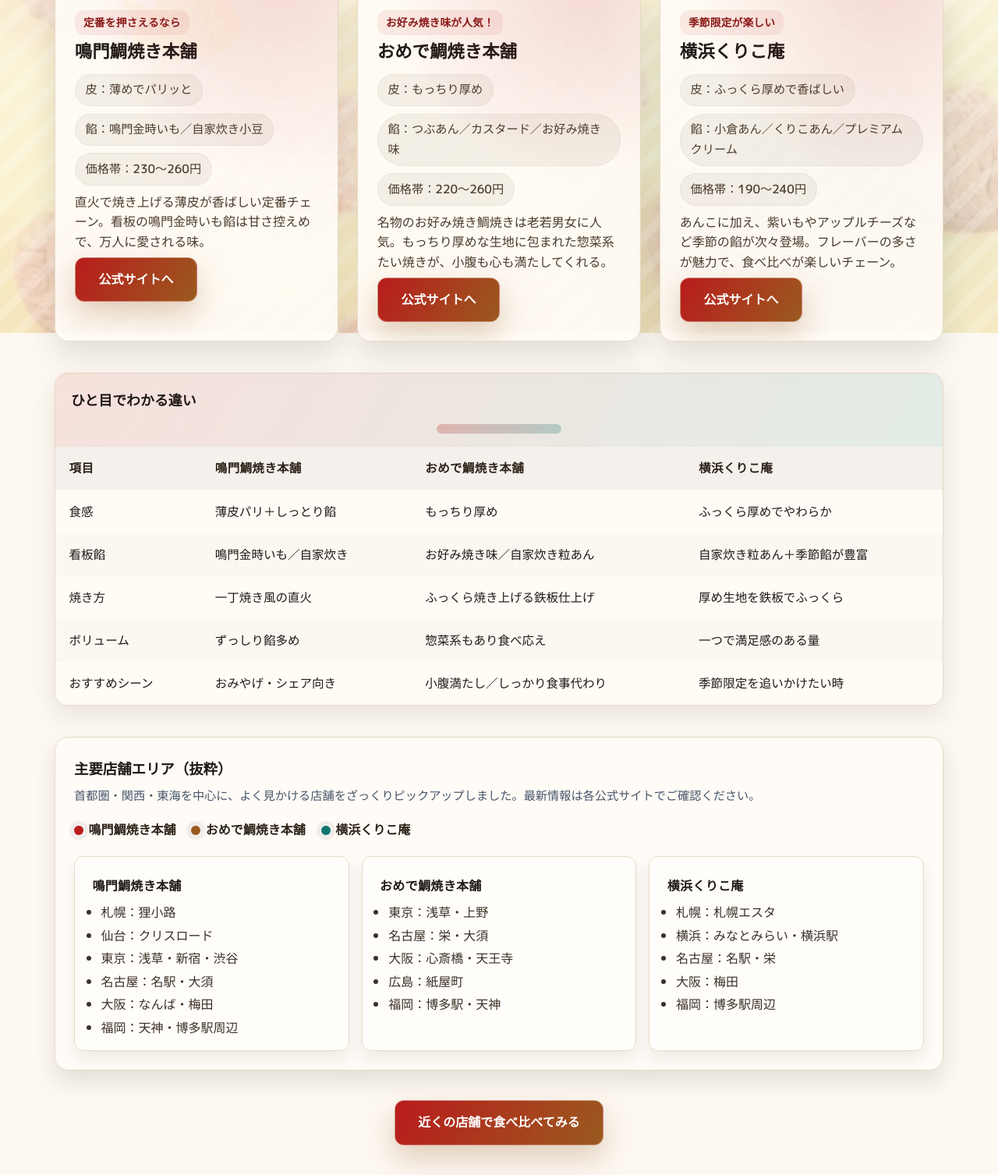
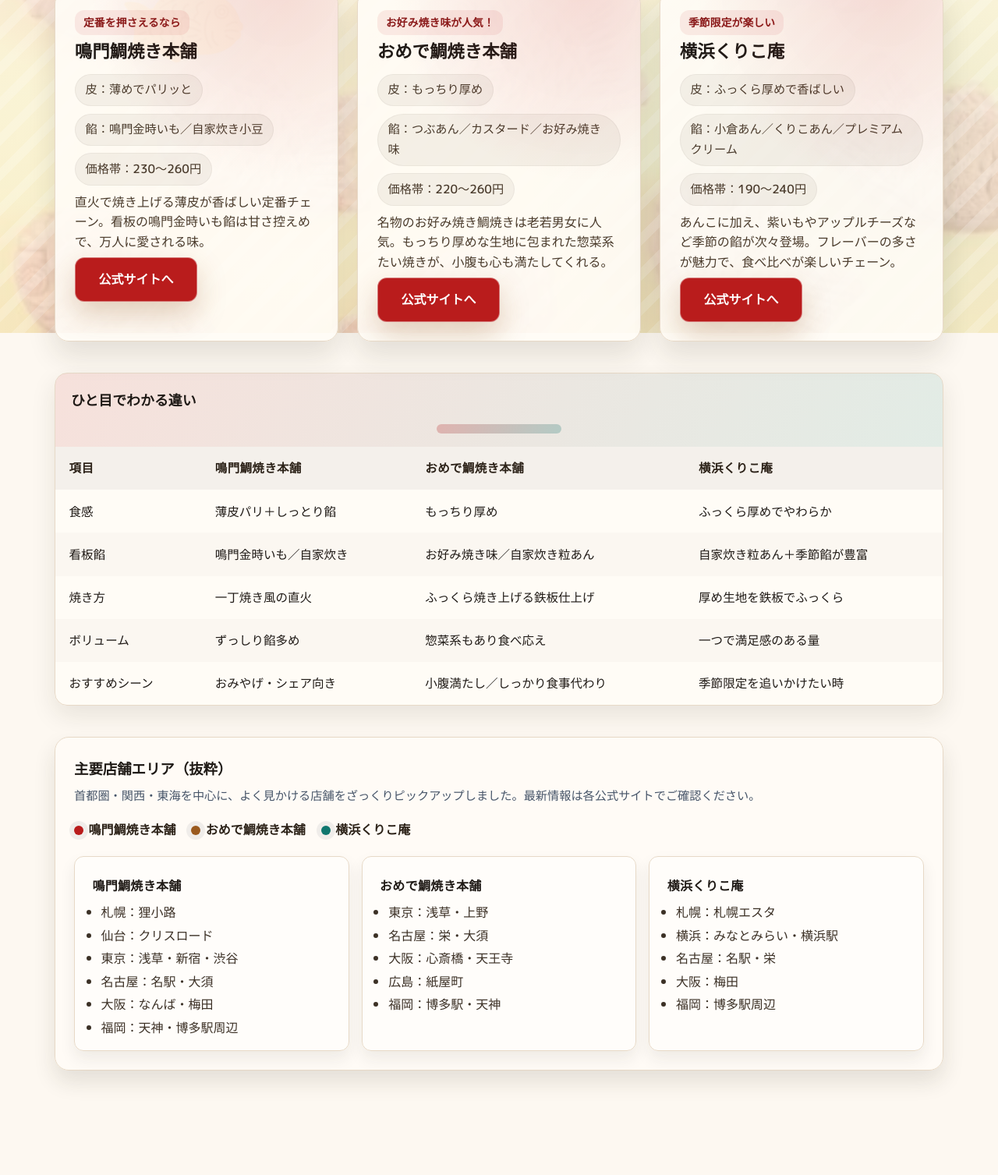
Before and after one commit to RiceballUtopia/my-first-web-site, a plain HTML site: page index.html in a window 1280 px wide. Shown: the part 373-1880 px from the top of the page at 78% size. After the commit the page ends 1810 px from the top, so only its background shows below. Drawn offline with Linux system fonts and the light colour scheme.

Commit message:
Use solid button color and remove CTA link

```diff
--- a/index.html
+++ b/index.html
@@ -159,9 +159,6 @@
       </div>
     </section>
 
-    <div class="cta">
-      <a class="button" href="#top">近くの店舗で食べ比べてみる</a>
-    </div>
   </div>
 </body>
 </html>
--- a/styles.css
+++ b/styles.css
@@ -348,7 +348,7 @@ tr:nth-child(even) td {
   gap: 0.5rem;
   padding: 0.9rem 1.85rem;
   border-radius: 12px;
-  background: linear-gradient(120deg, var(--accent), var(--accent-2));
+  background: var(--accent);
   color: #fff;
   text-decoration: none;
   font-weight: 700;
```
